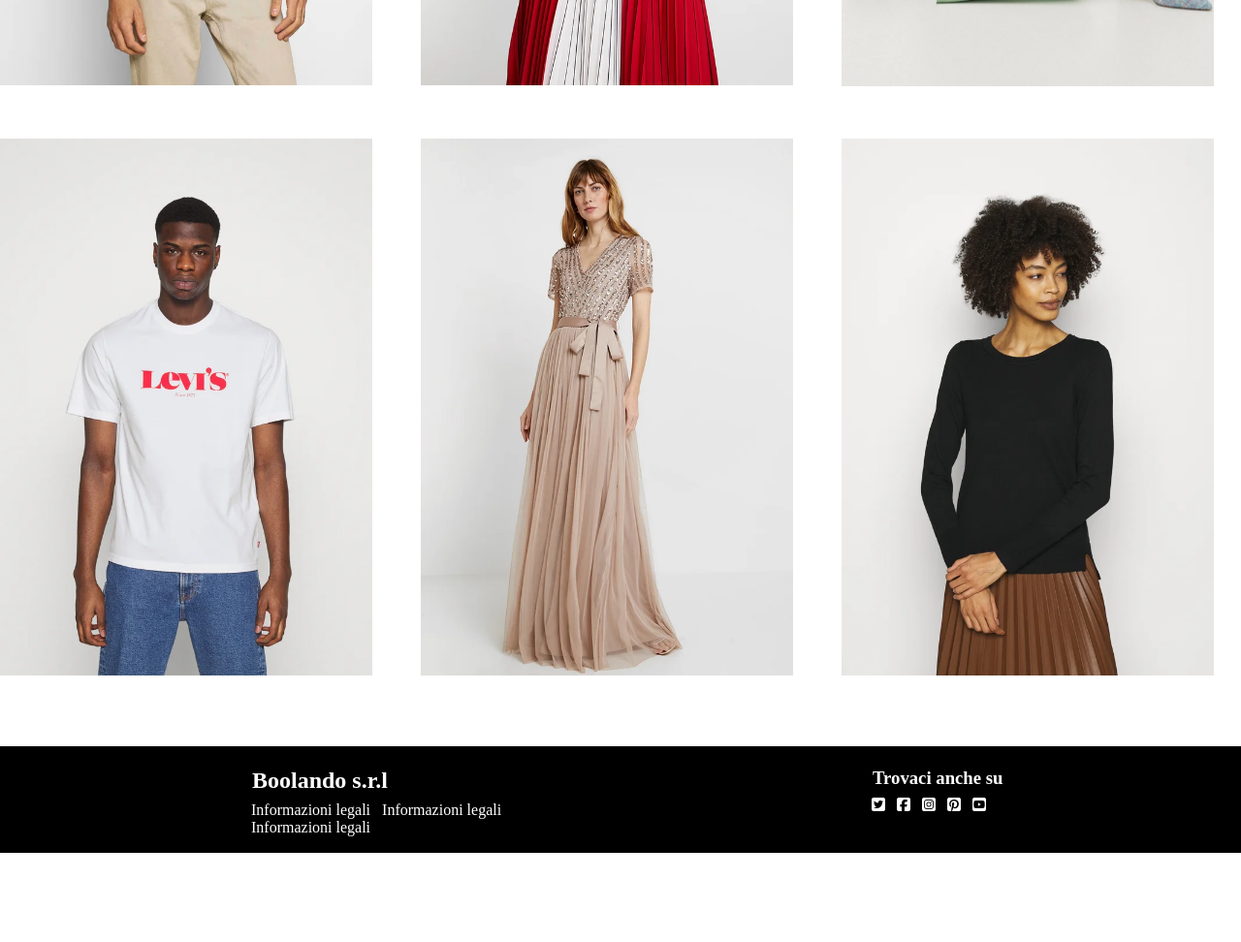
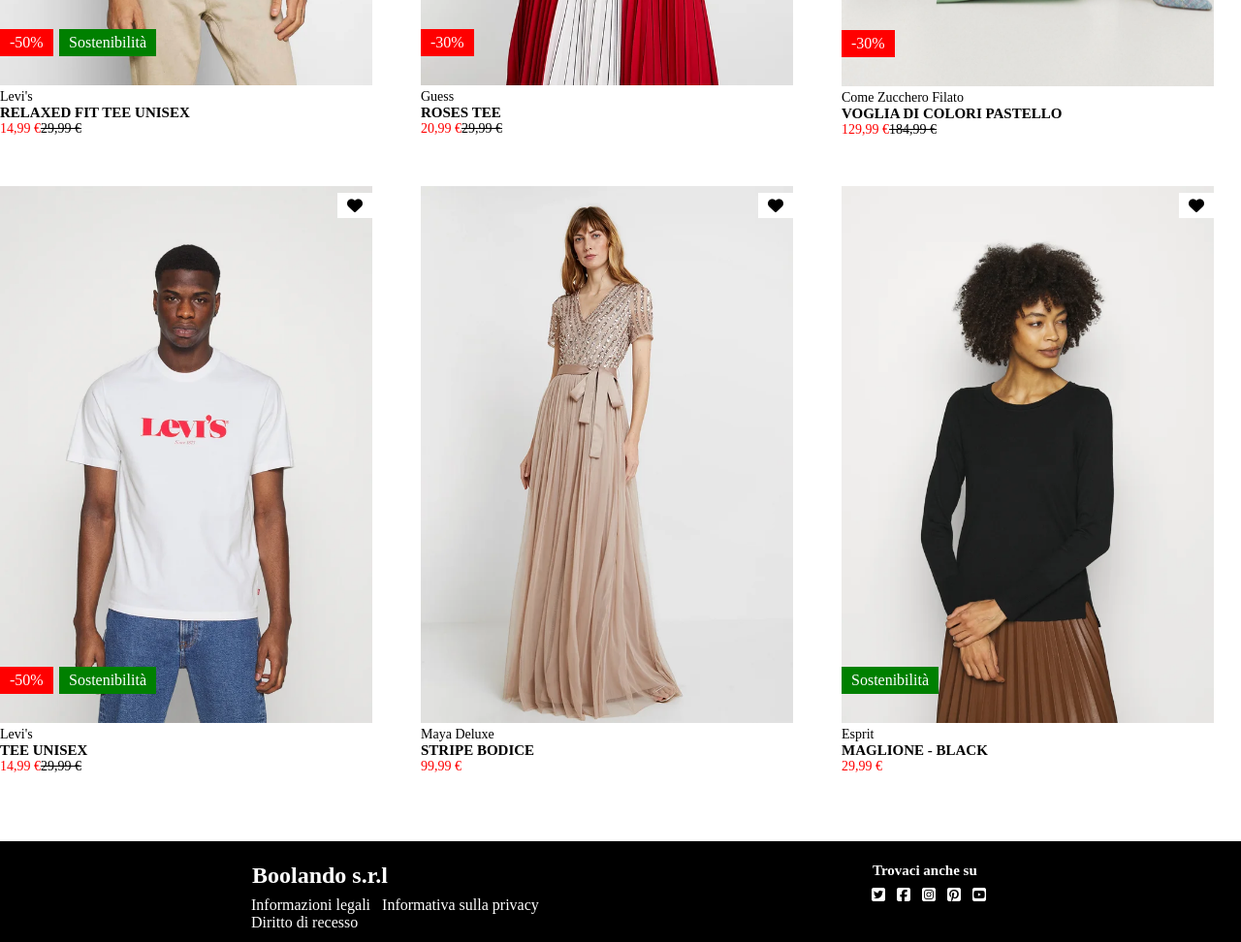
Before and after one commit to Robby94gtr/html-css-boolando, a plain HTML site: page index.html in a window 1280 px wide. Shown: the part 600-1572 px from the top of the page at 97% size. Before the commit the page ends 1481 px from the top, so only its background shows below. Drawn offline with Linux system fonts and the light colour scheme.

Commit message:
[UPD] Finsihed static images and their text

```diff
--- a/css/style.css
+++ b/css/style.css
@@ -11,6 +11,8 @@ header{
     color: white;
     padding: 22px 0px;
     position: fixed;
+    top: 0;
+    z-index: 10;
     width: 100%;
     height: 70px;
 }
@@ -68,7 +70,6 @@ footer{
 
 .content{
     display: flex;
-    justify-content: center;
 }
 
 .content-left{
@@ -89,6 +90,36 @@ footer{
 
 /* utilty */
 
+.label{
+    padding: 5px 10px;
+    background-color: white;
+    position: absolute;
+    top: 7px;
+    right: 0px;
+}
+
+.saldi{
+    padding: 5px 10px;
+    color: white;
+    background-color: red;
+    position: absolute;
+    bottom: 83px;
+    left: 0px;
+}
+
+.sustain{
+    padding: 5px 10px;
+    color: white;
+    background-color: green;
+    position: absolute;
+    bottom: 83px;
+    left: 61px;
+}
+
+.left-0{
+    left: 0;
+}
+
 .white{
     color: white;
 }
@@ -101,26 +132,6 @@ footer{
     width: 140px;
 }
 
-.bg-red{
-    background-color: red;
-}
-
-.bg-silver{
-    background-color: silver;
-}
-
-.border-black{
-    border: 1px solid black;
-}
-
-.h-800{
-    height: 800px;
-}
-
-.h-300{
-    height: 300px;
-}
-
 .pl-12{
     padding-left: 80px;
 }
@@ -131,15 +142,42 @@ footer{
 
 .card{
     width: 100%;
+    position: relative;
 }
 
 .card img{
     max-width: 100%;
 }
 
+.d-flex{
+    display: flex;
+}
+
+.flex-col{
+    flex-direction: column;
+}
+
+.justify-center{
+    justify-content: center;
+}
+
 .justify-content-between{
     justify-content: space-between;
 }
+
+.red{
+    color: red;
+}
+
+.black{
+    color: black;
+}
+
+.crossed{
+    text-decoration: underline;
+}
+
+.
 
 /* content */
 
@@ -166,3 +204,11 @@ footer ul li{
 .logo-margin{
     margin-top: -6px;
 }
+
+h3{
+    font-size: 15px;
+}
+
+p{
+    font-size: 14px;
+}
--- a/index.html
+++ b/index.html
@@ -15,7 +15,7 @@
         <div class="container">
 
             <div class="side-col text-align-cent">
-                <div class="content">
+                <div class="content justify-center">
 
                     <ul>
                         <li>Donna</li>
@@ -27,7 +27,7 @@
             </div>
 
             <div class="main-col">
-                <div class="content">
+                <div class="content justify-center">
                          <img class="logo-sm logo-margin" src="./img/boolean-logo.png" alt="">
                 </div>
             </div>
@@ -54,36 +54,91 @@
             <div class="col-30">
                 <div class="card">
                     <img src="./img/1.webp" alt="">
+                    <div class="fa-solid fa-heart label"></div>
+                    <div class="saldi">-50%</div>
+                    <div class="sustain">Sostenibilità</div>
+
+                      <div class="content d-flex flex-col">
+                           <p>Levi's</p>
+                           <h3>RELAXED FIT TEE UNISEX</h3>
+                           <p class="red">14,99 &euro;<s class="black">29,99 &euro;</s></p>
+
+                      </div>
                 </div>
             </div>
 
             <div class="col-30">
                 <div class="card">
                     <img src="./img/2.webp" alt="">
+                    <div class="fa-solid fa-heart label"></div>
+                    <div class="saldi">-30%</div>
+
+                    <div class="content d-flex flex-col">
+                        <p>Guess</p>
+                           <h3>ROSES TEE</h3>
+                           <p class="red">20,99 &euro;<s class="black">29,99 &euro;</s></p>
+                      </div>
+
                 </div>
             </div>
 
             <div class="col-30">
                 <div class="card">
                     <img src="./img/3.webp" alt="">
+                    <div class="fa-solid fa-heart label"></div>
+                    <div class="saldi">-30%</div>
+
+                    <div class="content d-flex flex-col">
+                        <p>Come Zucchero Filato</p>
+                        <h3>VOGLIA DI COLORI PASTELLO</h3>
+                           <p class="red">129,99 &euro;<s class="black">184,99 &euro;</s></p>
+                      </div>
+
                 </div>
             </div>
 
             <div class="col-30">
                 <div class="card">
                     <img src="./img/4.webp" alt="">
+                    <div class="fa-solid fa-heart label"></div>
+                    <div class="saldi">-50%</div>
+                    <div class="sustain">Sostenibilità</div>
+
+                    <div class="content d-flex flex-col">
+                        <p>Levi's</p>
+                        <h3>TEE UNISEX</h3>
+                        <p class="red">14,99 &euro;<s class="black">29,99 &euro;</s></p>
+                   </div>
+
                 </div>
             </div>
 
             <div class="col-30">
                 <div class="card">
                     <img src="./img/5.webp" alt="">
+                    <div class="fa-solid fa-heart label"></div>
+
+                    <div class="content d-flex flex-col">
+                        <p>Maya Deluxe</p>
+                        <h3>STRIPE BODICE</h3>
+                        <p class="red">99,99 &euro;</p>
+                   </div>
+
                 </div>
             </div>
 
             <div class="col-30">
                 <div class="card">
                     <img src="./img/6.webp" alt="">
+                    <div class="fa-solid fa-heart label"></div>
+                    <div class="sustain left-0">Sostenibilità</div>
+
+                    <div class="content d-flex flex-col">
+                        <p>Esprit</p>
+                        <h3>MAGLIONE - BLACK</h3>
+                        <p class="red">29,99 &euro;</p>
+                   </div>
+
                 </div>
             </div>
         </div>
@@ -99,8 +154,8 @@
                     <h2> Boolando s.r.l</h2>
                     <ul>
                         <li>Informazioni legali</li>
-                        <li>Informazioni legali</li>
-                        <li>Informazioni legali</li>
+                        <li>Informativa sulla privacy</li>
+                        <li>Diritto di recesso</li>
                     </ul>
                 </div>
             </div>
```
